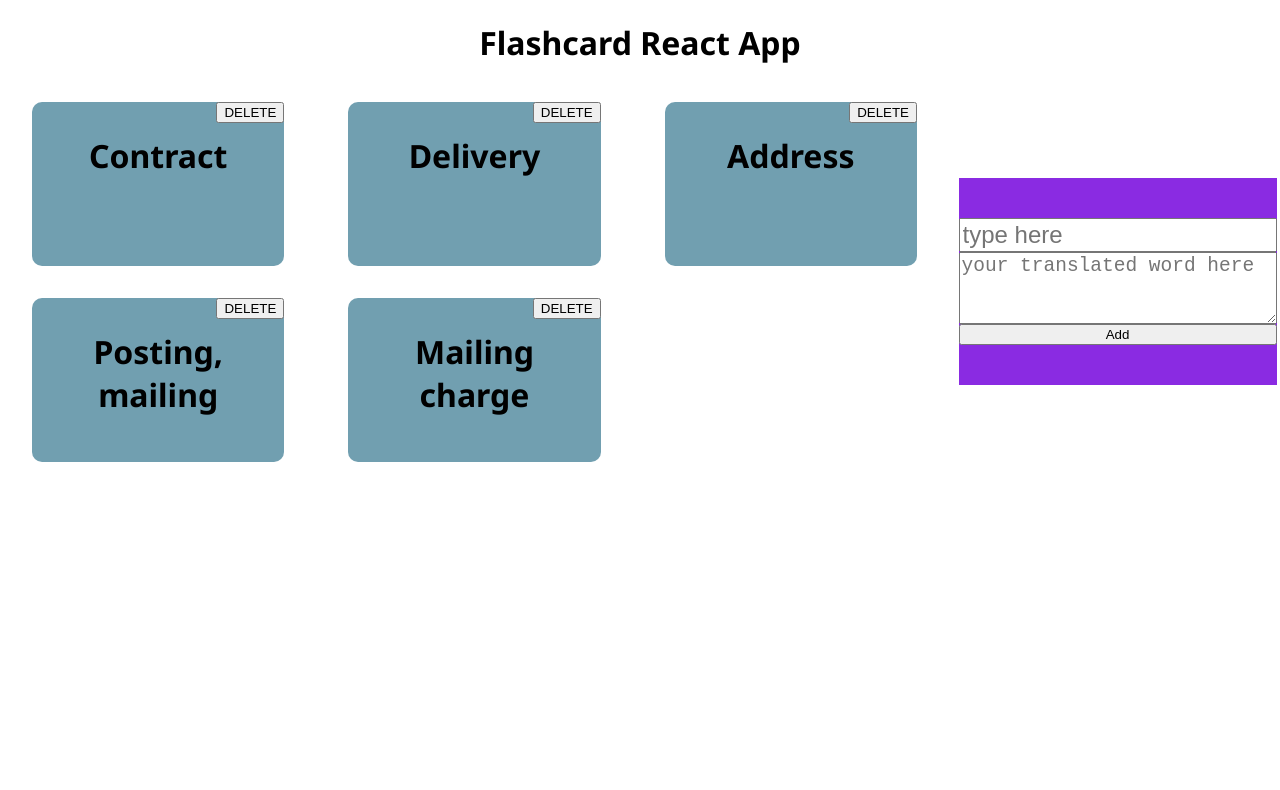
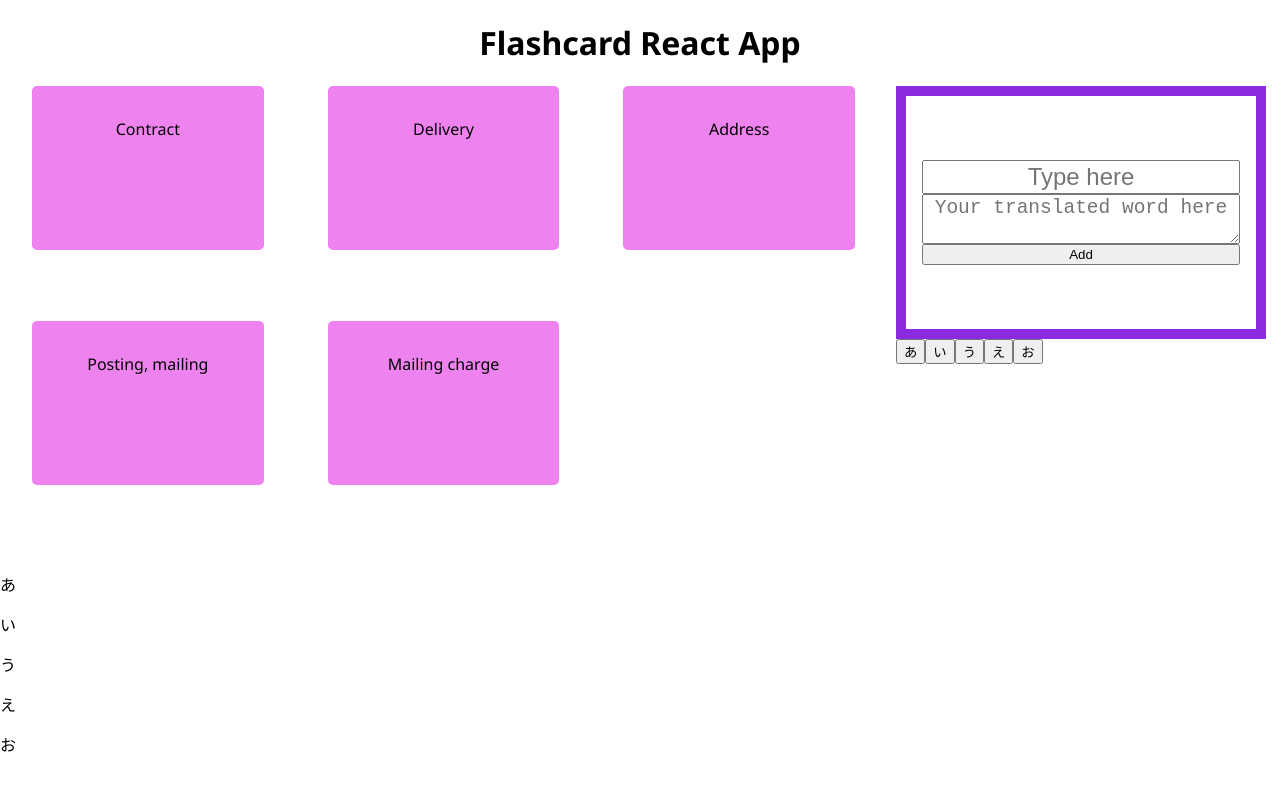
Before and after one commit to Salsabaga/flashcard-react-app, a React (Create React App) app: page / in a window 1280 px wide. Shown: the top 790 px of the page. Built offline with nearby package versions, Linux system fonts and the light colour scheme.

Commit message:
change style for cards, and adding alphabet via buttons for input

```diff
--- a/package.json
+++ b/package.json
@@ -3,6 +3,8 @@
   "version": "0.1.0",
   "private": true,
   "dependencies": {
+    "@material-ui/core": "^4.12.3",
+    "@mui/icons-material": "^5.0.0",
     "@testing-library/jest-dom": "^5.14.1",
     "@testing-library/react": "^11.2.7",
     "@testing-library/user-event": "^12.8.3",
--- a/src/App.js
+++ b/src/App.js
@@ -1,9 +1,12 @@
 import { useState } from "react";
 import { BrowserRouter as Router, Switch, Route } from "react-router-dom";
 import examples from "./examples";
+import hiragana from "./hiragana";
 import Header from "./components/Header";
 import FlashCard from "./components/FlashCard";
 import CreateCard from "./components/CreateCard";
+import HiraganaInput from "./components/HiraganaInput";
+
 import Practice from "./Practice";
 
 function App() {
@@ -46,8 +49,9 @@ function App() {
 						);
 					})}
 				</div>
-				<CreateCard addItm={addWords} />
+				<CreateCard addItm={addWords} hiragana={hiragana} />
 			</div>
+			<HiraganaInput hira={hiragana} />
 		</Router>
 	);
 }
--- a/src/components/CreateCard.js
+++ b/src/components/CreateCard.js
@@ -1,10 +1,13 @@
 import { useState } from "react";
 
-const CreateCard = ({ addItm }) => {
+const CreateCard = ({ addItm, hiragana }) => {
 	const [inputWord, setInputWord] = useState({
 		english: "",
 		japanese: "",
 	});
+
+	const [clickedWord, setClickedWord] = useState("");
+
 	const handleWordChange = (event) => {
 		const newInput = event.target.value;
 		const nameInput = event.target.name;
@@ -17,21 +20,36 @@ const CreateCard = ({ addItm }) => {
 		});
 	};
 
+	const addHira = (e) => {
+		const clickableInput = e.target.value;
+		setClickedWord((prevValue) => {
+			return prevValue + clickableInput;
+		});
+		setInputWord((prevValue) => {
+			return {
+				...prevValue,
+				japanese: clickedWord,
+			};
+		});
+	};
+
 	return (
 		<div className="inputContainer">
 			<form>
 				<div className="inputArea">
 					<input
+						className="input-style"
 						name="english"
-						placeholder="type here"
+						placeholder="Type here"
 						type="text"
 						onChange={handleWordChange}
 						value={inputWord.english}
 					/>
 					<textarea
+						className="input-style"
 						name="japanese"
-						placeholder="your translated word here"
-						rows="3"
+						placeholder="Your translated word here"
+						rows="2"
 						onChange={handleWordChange}
 						value={inputWord.japanese}
 					></textarea>
@@ -42,6 +60,7 @@ const CreateCard = ({ addItm }) => {
 								english: "",
 								japanese: "",
 							});
+							setClickedWord("");
 							event.preventDefault();
 						}}
 					>
@@ -49,6 +68,13 @@ const CreateCard = ({ addItm }) => {
 					</button>
 				</div>
 			</form>
+			{hiragana.map((x) => {
+				return (
+					<button value={x} onClick={addHira}>
+						{x}
+					</button>
+				);
+			})}
 		</div>
 	);
 };
--- a/src/components/FlashCard.js
+++ b/src/components/FlashCard.js
@@ -1,35 +1,33 @@
 import { useState } from "react";
 
 const FlashCard = ({ id, english, japanese, delItem }) => {
-	const [onMemory, setOnMemory] = useState(true);
+	const [onFlip, setOnFlip] = useState(false);
 
 	const changeMode = () => {
-		setOnMemory((prevValue) => {
+		setOnFlip((prevValue) => {
 			return !prevValue;
 		});
 	};
 
 	return (
+		<div>
 			<div
-			className="flashCards"
+				className={`flashCards ${onFlip ? "flip" : ""}`}
 				onClick={changeMode}
-			style={{ backgroundColor: "#719FB0" }}
 			>
-			{onMemory ? (
-				<div className="cardText" style={{ fontWeight: 700 }}>
-					{english}
+				<div className="front">{english}</div>
+				<div className="back">{japanese}</div>
 			</div>
-			) : (
-				<div className="cardText">{japanese}</div>
-			)}
+			<div className="btn-area">
 				<button
 					onClick={() => {
 						delItem(id);
 					}}
 					id="delete-btn"
 				>
-				DELETE
+					Delete
 				</button>
+			</div>
 		</div>
 	);
 };
--- /dev/null
+++ b/src/components/HiraganaInput.js
@@ -0,0 +1,7 @@
+const HiraganaInput = ({ hira }) => {
+	return hira.map((x) => {
+		return <p>{x}</p>;
+	});
+};
+
+export default HiraganaInput;
--- /dev/null
+++ b/src/hiragana.js
@@ -0,0 +1,3 @@
+const hiragana = ["あ", "い", "う", "え", "お"];
+
+export default hiragana;
--- a/src/index.css
+++ b/src/index.css
@@ -6,40 +6,70 @@ body {
 #app-container {
 	display: flex;
 	flex-direction: row;
-	align-items: center;
 }
 
 .flashCards-container {
 	display: grid;
 	grid-template-columns: 33% 33% 33%;
+	min-width: 70vw;
 }
 
 .flashCards {
+	background-color: violet;
 	position: relative;
-	margin: 1em 2em;
 	text-align: center;
 	padding: 2em 1.5em;
+	margin: 0 2em;
 	height: 100px;
 	max-height: 100px;
 	user-select: none;
-	border-radius: 10px;
+	border-radius: 5px;
+	transform-style: preserve-3d;
+	transition: 300ms;
+	perspective: 1000px;
+	transform: rotateY(var(--rotate-card-y, 0));
+	cursor: pointer;
+}
+
+.flashCards:hover {
+	box-shadow: 0 12px 15px rgba(33, 33, 33, 0.8);
+}
+
+.btn-area {
+	text-align: center;
+	margin: 1em 2em 2em;
+	transition: opacity 350ms ease-in-out;
+	opacity: 0;
+}
+
+.btn-area:hover {
+	opacity: 1;
+}
+
+.flashCards.flip {
+	--rotate-card-y: 180deg;
+}
+
+.flashCards .front,
+.flashCards .back {
+	backface-visibility: hidden;
+}
+
+.flashCards .back {
+	transform: rotateY(180deg);
 }
 
 .flashCards > .cardText {
 	font-size: 2em;
 }
 
-#delete-btn {
-	position: absolute;
-	top: 0;
-	right: 0;
-}
-
 .inputArea {
-	background-color: blueviolet;
 	display: flex;
 	flex-direction: column;
-	padding: 40px 0;
+	padding: 4em 1em;
+	box-sizing: border-box;
+	border: 10px solid blueviolet;
+	box-shadow: 0px 0px 0px 5px white;
 }
 
 .inputArea > textarea,
@@ -48,3 +78,7 @@ body {
 	box-sizing: border-box;
 	font-size: 1.5em;
 }
+
+.input-style {
+	text-align: center;
+}
```
Also changed, not shown: 1 other file (tests, documents, lock files or other folders). Lines whose indentation alone changed are shown as unchanged.
